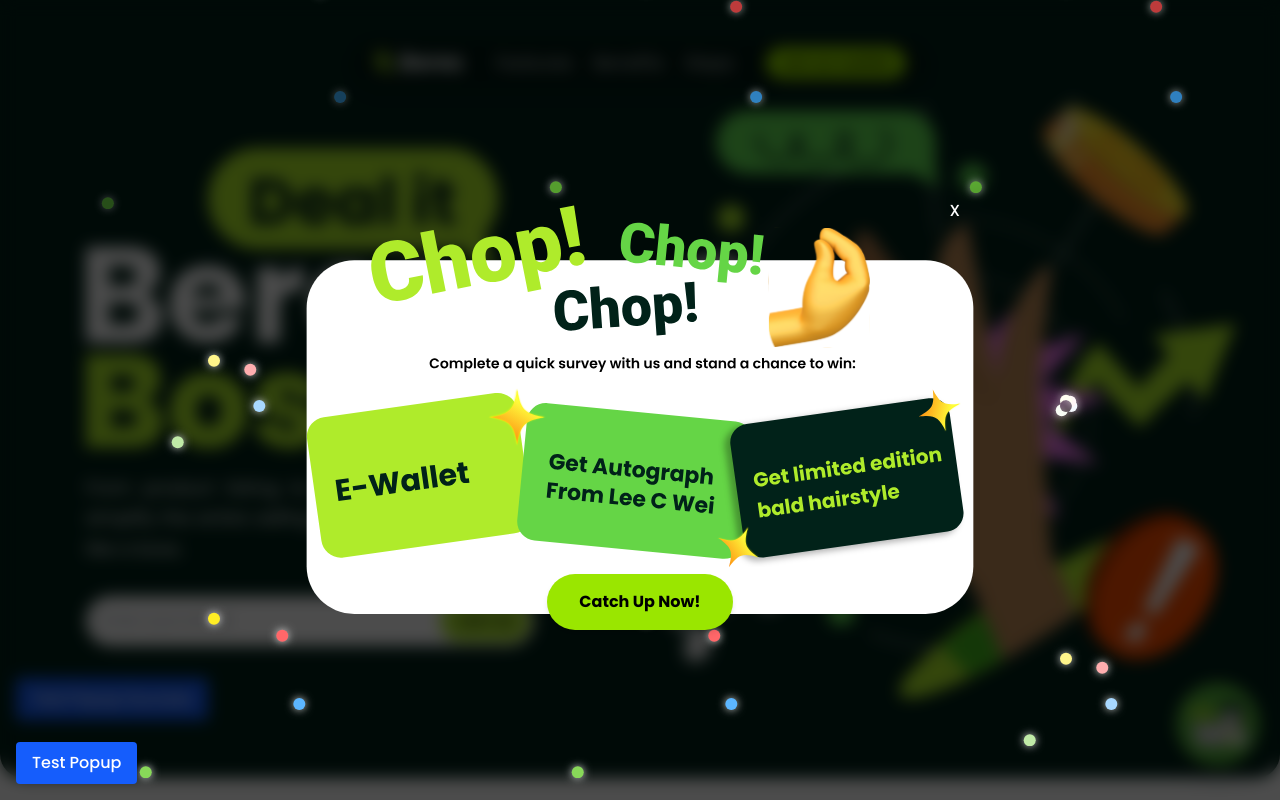
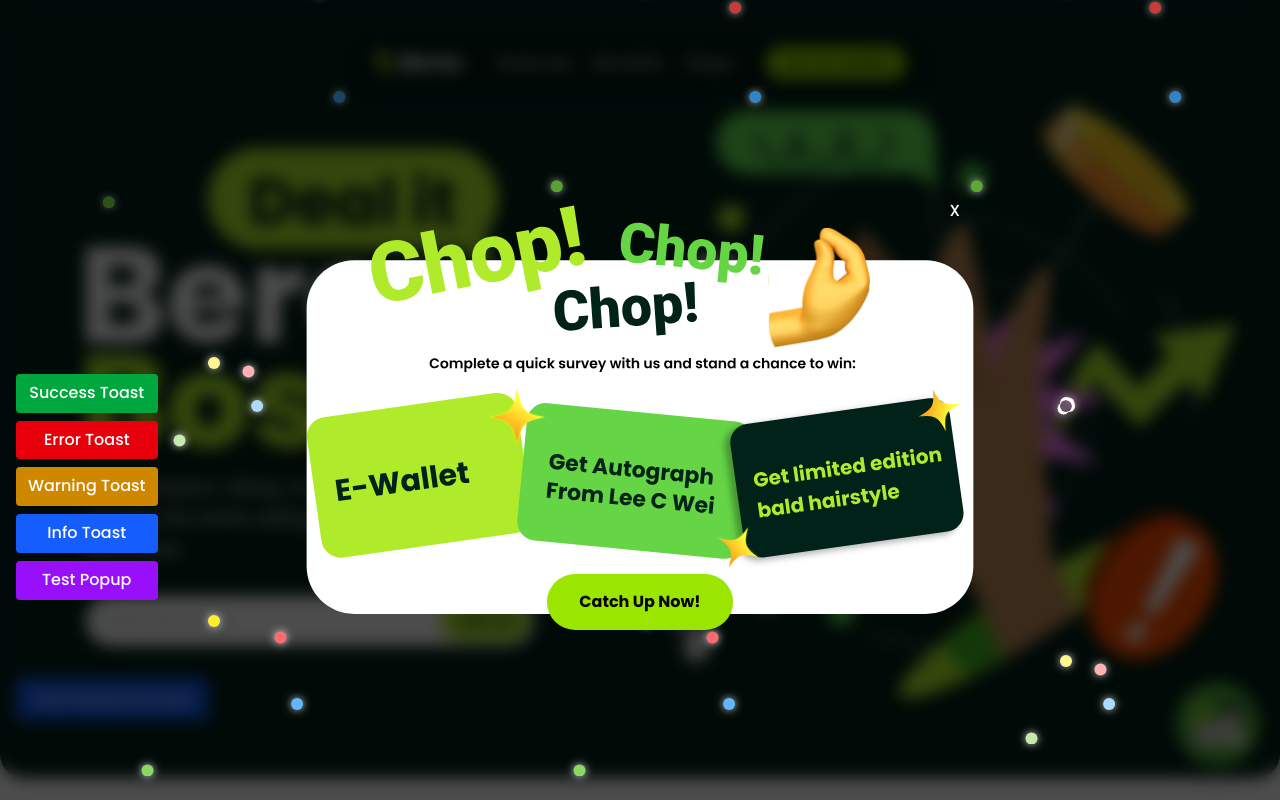
Before and after one commit to nazrinamir/BeresLandingPage, a React (Vite) app in the folder frontend/: page / in a window 1280 px wide. Shown: the top 800 px of the page. Built offline with nearby package versions, Linux system fonts and the light colour scheme.

Commit message:
fix:Toast

```diff
--- a/frontend/src/App.tsx
+++ b/frontend/src/App.tsx
@@ -9,52 +9,14 @@
 import BenefitSection from './BenefitSection';
 import FeaturesCarousel from './FeaturesCarousel';
 import Step from './Step';
-import Feedback from './Feedback';
 import FooterSection from './footerSection';
+import { ToastProvider, useToast } from './components/toast/ToastContext';
+import ToastContainer from './components/toast/ToastContainer';
 
-const features = [
-  {
-    icon: (
-      <div className="w-16 h-16 bg-blue-500 bg-opacity-70 rounded-full flex items-center justify-center mx-auto mb-4">
-        <svg className="w-8 h-8 text-blue-200" fill="none" stroke="currentColor" viewBox="0 0 24 24">
-          <path strokeLinecap="round" strokeLinejoin="round" strokeWidth={2} d="M13 10V3L4 14h7v7l9-11h-7z" />
-        </svg>
-      </div>
-    ),
-    title: "Lightning Fast",
-    desc: "Experience blazing-fast performance with our optimized solutions that deliver results in real-time.",
-  },
-  {
-    icon: (
-      <div className="w-16 h-16 bg-green-500 bg-opacity-70 rounded-full flex items-center justify-center mx-auto mb-4">
-        <svg className="w-8 h-8 text-green-200" fill="none" stroke="currentColor" viewBox="0 0 24 24">
-          <path strokeLinecap="round" strokeLinejoin="round" strokeWidth={2} d="M9 12l2 2 4-4m6 2a9 9 0 11-18 0 9 9 0 0118 0z" />
-        </svg>
-      </div>
-    ),
-    title: "Secure & Reliable",
-    desc: "Your data is protected with enterprise-grade security measures and 99.9% uptime guarantee.",
-  },
-  {
-    icon: (
-      <div className="w-16 h-16 bg-purple-500 bg-opacity-70 rounded-full flex items-center justify-center mx-auto mb-4">
-        <svg className="w-8 h-8 text-purple-200" fill="none" stroke="currentColor" viewBox="0 0 24 24">
-          <path strokeLinecap="round" strokeLinejoin="round" strokeWidth={2} d="M4.318 6.318a4.5 4.5 0 000 6.364L12 20.364l7.682-7.682a4.5 4.5 0 00-6.364-6.364L12 7.636l-1.318-1.318a4.5 4.5 0 00-6.364 0z" />
-        </svg>
-      </div>
-    ),
-    title: "User-Friendly",
-    desc: "Intuitive interface designed with your users in mind, making complex tasks simple and enjoyable.",
-  },
-];
 
-function App() {
-  const [isMenuOpen, setIsMenuOpen] = useState(false)
+function AppContent() {
   const [showPopup, setShowPopup] = useState(false);
-
-  const toggleMenu = () => {
-    setIsMenuOpen(!isMenuOpen)
-  }
+  const { addToast } = useToast();
 
   useEffect(() => {
     let timer: ReturnType<typeof setTimeout>;
@@ -87,28 +49,39 @@
     };
   }, []);
 
-  // Carousel state
-  const [current, setCurrent] = useState(0);
 
-  useEffect(() => {
-    const interval = setInterval(() => {
-      setCurrent((prev) => (prev + 1) % features.length);
-    }, 2500); // Change every 2.5 seconds
-    return () => clearInterval(interval);
-  }, []);
+  // Toast test functions
+  const showSuccessToast = () => {
+    addToast({
+      type: 'success',
+      message: 'Success! Your action was completed successfully.',
+      duration: 5000
+    });
+  };
 
-  // 2. Carousel animation state and effect
-  const [angle, setAngle] = useState(0);
-  const radius = 250; // More space between cards
+  const showErrorToast = () => {
+    addToast({
+      type: 'error',
+      message: 'Error! Something went wrong. Please try again.',
+      duration: 5000
+    });
+  };
 
+  const showWarningToast = () => {
+    addToast({
+      type: 'warning',
+      message: 'Warning! Please check your input and try again.',
+      duration: 5000
+    });
+  };
 
-
-  useEffect(() => {
-    const interval = setInterval(() => {
-      setAngle((prev) => prev + 120); // 360/3 = 120deg per step
-    }, 2500);
-    return () => clearInterval(interval);
-  }, []);
+  const showInfoToast = () => {
+    addToast({
+      type: 'info',
+      message: 'Info: Here\'s some helpful information for you.',
+      duration: 5000
+    });
+  };
 
   return (
     <div className="relative min-h-screen text-white w-full">
@@ -142,15 +115,52 @@
       <FloatingContactButton />
       {showPopup && <IncentivePopup onClose={() => setShowPopup(false)} />}
 
-      {/* Temporary test button, bottom left */}
-      <button
-        className="fixed bottom-4 left-4 z-50 bg-blue-600 text-white px-4 py-2 rounded"
-        onClick={() => setShowPopup(true)}
-      >
-        Test Popup
-      </button>
+      {/* Toast Container */}
+      <ToastContainer />
+
+      {/* Toast Test Buttons */}
+      <div className="fixed bottom-50 left-4 z-50 flex flex-col gap-2">
+        <button
+          className="bg-green-600 text-white px-3 py-2 rounded text-sm"
+          onClick={showSuccessToast}
+        >
+          Success Toast
+        </button>
+        <button
+          className="bg-red-600 text-white px-3 py-2 rounded text-sm"
+          onClick={showErrorToast}
+        >
+          Error Toast
+        </button>
+        <button
+          className="bg-yellow-600 text-white px-3 py-2 rounded text-sm"
+          onClick={showWarningToast}
+        >
+          Warning Toast
+        </button>
+        <button
+          className="bg-blue-600 text-white px-3 py-2 rounded text-sm"
+          onClick={showInfoToast}
+        >
+          Info Toast
+        </button>
+        <button
+          className="bg-purple-600 text-white px-3 py-2 rounded text-sm"
+          onClick={() => setShowPopup(true)}
+        >
+          Test Popup
+        </button>
+      </div>
     </div>
   )
 }
 
+function App() {
+  return (
+    <ToastProvider>
+      <AppContent />
+    </ToastProvider>
+  );
+}
+
 export default App
--- a/frontend/src/components/button/FloatingContactButton.tsx
+++ b/frontend/src/components/button/FloatingContactButton.tsx
@@ -3,7 +3,6 @@
 
 export default function FloatingContactButton() {
   const [open, setOpen] = useState(false);
-  const [showOneToOnePopup, setShowOneToOnePopup] = useState(false);
 
   return (
     <>
@@ -11,15 +10,11 @@
       <button
         onClick={() => setOpen(true)}
         className="fixed bottom-7 right-5 z-50 bg-[#54b13b] text-white p-3 rounded-full shadow-xl hover:bg-[#4bb12e] hover:scale-105 active:scale-95 transition-all duration-200 focus:outline-none focus:ring-4 focus:ring-[#b6f5a7] animate-float"
-
         aria-label="Open contact form"
       >
         <div className="flex items-center justify-center">
-
           <img src="/1to1.svg" alt="1to1" className="w-15 h-15" />
         </div>
-
-
       </button >
 
       {/* Modal Overlay */}
--- /dev/null
+++ b/frontend/src/components/toast/Toast.tsx
@@ -0,0 +1,113 @@
+import React, { useEffect, useState } from 'react';
+import { useToast } from './ToastContext';
+import type { ToastType } from '.';
+
+interface ToastProps {
+    toast: ToastType;
+}
+
+const Toast: React.FC<ToastProps> = ({ toast }) => {
+    const { removeToast } = useToast();
+    const [isVisible, setIsVisible] = useState(false);
+    const [isLeaving, setIsLeaving] = useState(false);
+
+    useEffect(() => {
+        // Trigger entrance animation
+        const timer = setTimeout(() => setIsVisible(true), 10);
+        return () => clearTimeout(timer);
+    }, []);
+
+    const handleClose = () => {
+        setIsLeaving(true);
+        setTimeout(() => {
+            removeToast(toast.id);
+        }, 300); // Match animation duration
+    };
+
+    const getToastStyles = () => {
+        // Glass-morphism base styles with blur background
+        const baseStyles = "backdrop-blur-lg bg-opacity-20 border border-opacity-30 shadow-2xl rounded-2xl p-5 mb-3 max-w-sm min-w-[320px]";
+
+        switch (toast.type) {
+            case 'success':
+                return `${baseStyles} bg-[#AEEA30]/80 border-green-600 text-white shadow-green-500/25`;
+            case 'error':
+                return `${baseStyles} bg-red-500/80 border-red-600 text-white shadow-red-500/25`;
+            case 'warning':
+                return `${baseStyles} bg-yellow-500/80 border-yellow-600 text-white shadow-yellow-500/25`;
+            case 'info':
+                return `${baseStyles} bg-blue-500/80 border-blue-600 text-white shadow-blue-500/25`;
+            default:
+                return `${baseStyles} bg-gray-500/80 border-gray-600 text-white shadow-gray-500/25`;
+        }
+    };
+
+    const getIcon = () => {
+        switch (toast.type) {
+            case 'success':
+                return (
+                    <div className="w-8 h-8 bg-white bg-opacity-20 rounded-full flex items-center justify-center flex-shrink-0 mr-3">
+                        <svg className="w-5 h-5 text-white" fill="currentColor" viewBox="0 0 20 20">
+                            <path fillRule="evenodd" d="M10 18a8 8 0 100-16 8 8 0 000 16zm3.707-9.293a1 1 0 00-1.414-1.414L9 10.586 7.707 9.293a1 1 0 00-1.414 1.414l2 2a1 1 0 001.414 0l4-4z" clipRule="evenodd" />
+                        </svg>
+                    </div>
+                );
+            case 'error':
+                return (
+                    <div className="w-8 h-8 bg-white bg-opacity-20 rounded-full flex items-center justify-center flex-shrink-0 mr-3">
+                        <svg className="w-5 h-5 text-white" fill="currentColor" viewBox="0 0 20 20">
+                            <path fillRule="evenodd" d="M10 18a8 8 0 100-16 8 8 0 000 16zM8.707 7.293a1 1 0 00-1.414 1.414L8.586 10l-1.293 1.293a1 1 0 101.414 1.414L10 11.414l1.293 1.293a1 1 0 001.414-1.414L11.414 10l1.293-1.293a1 1 0 00-1.414-1.414L10 8.586 8.707 7.293z" clipRule="evenodd" />
+                        </svg>
+                    </div>
+                );
+            case 'warning':
+                return (
+                    <div className="w-8 h-8 bg-white bg-opacity-20 rounded-full flex items-center justify-center flex-shrink-0 mr-3">
+                        <svg className="w-5 h-5 text-white" fill="currentColor" viewBox="0 0 20 20">
+                            <path fillRule="evenodd" d="M8.257 3.099c.765-1.36 2.722-1.36 3.486 0l5.58 9.92c.75 1.334-.213 2.98-1.742 2.98H4.42c-1.53 0-2.493-1.646-1.743-2.98l5.58-9.92zM11 13a1 1 0 11-2 0 1 1 0 012 0zm-1-8a1 1 0 00-1 1v3a1 1 0 002 0V6a1 1 0 00-1-1z" clipRule="evenodd" />
+                        </svg>
+                    </div>
+                );
+            case 'info':
+                return (
+                    <div className="w-8 h-8 bg-white bg-opacity-20 rounded-full flex items-center justify-center flex-shrink-0 mr-3">
+                        <svg className="w-5 h-5 text-white" fill="currentColor" viewBox="0 0 20 20">
+                            <path fillRule="evenodd" d="M18 10a8 8 0 11-16 0 8 8 0 0116 0zm-7-4a1 1 0 11-2 0 1 1 0 012 0zM9 9a1 1 0 000 2v3a1 1 0 001 1h1a1 1 0 100-2v-3a1 1 0 00-1-1H9z" clipRule="evenodd" />
+                        </svg>
+                    </div>
+                );
+            default:
+                return null;
+        }
+    };
+
+    return (
+        <div
+            className={`
+                transform transition-all duration-300 ease-out
+                ${isVisible && !isLeaving
+                    ? 'translate-x-0 opacity-100 scale-100'
+                    : 'translate-x-full opacity-0 scale-95'
+                }
+                ${getToastStyles()}
+            `}
+        >
+            <div className="flex items-center">
+                {/* {getIcon()} */}
+                <div className="flex-1">
+                    <p className="text-sm font-medium !text-white drop-shadow-sm">
+                        {toast.message}
+                    </p>
+                </div>
+                <button
+                    onClick={handleClose}
+                    className="ml-4 flex-shrink-0 w-6 h-6 bg-white bg-opacity-20 !text-black hover:bg-opacity-30 rounded-full flex items-center justify-center transition-all duration-200 hover:scale-110"
+                >
+                    X
+                </button>
+            </div>
+        </div>
+    );
+};
+
+export default Toast;
--- /dev/null
+++ b/frontend/src/components/toast/ToastContainer.tsx
@@ -0,0 +1,19 @@
+import React from 'react';
+import { useToast } from './ToastContext';
+import Toast from './Toast';
+
+const ToastContainer: React.FC = () => {
+    const { toasts } = useToast();
+
+    if (toasts.length === 0) return null;
+
+    return (
+        <div className="fixed top-4 right-4 z-50 rounded-lg">
+            {toasts.map((toast) => (
+                <Toast key={toast.id} toast={toast} />
+            ))}
+        </div>
+    );
+};
+
+export default ToastContainer;
--- /dev/null
+++ b/frontend/src/components/toast/ToastContext.tsx
@@ -0,0 +1,59 @@
+import React, { createContext, useContext, useState, useCallback } from 'react';
+import type { ReactNode } from 'react';
+
+export interface Toast {
+    id: string;
+    type: 'success' | 'error' | 'warning' | 'info';
+    message: string;
+    duration?: number;
+}
+
+interface ToastContextType {
+    toasts: Toast[];
+    addToast: (toast: Omit<Toast, 'id'>) => void;
+    removeToast: (id: string) => void;
+}
+
+const ToastContext = createContext<ToastContextType | undefined>(undefined);
+
+export const useToast = () => {
+    const context = useContext(ToastContext);
+    if (!context) {
+        throw new Error('useToast must be used within a ToastProvider');
+    }
+    return context;
+};
+
+interface ToastProviderProps {
+    children: ReactNode;
+}
+
+export const ToastProvider: React.FC<ToastProviderProps> = ({ children }) => {
+    const [toasts, setToasts] = useState<Toast[]>([]);
+
+    const addToast = useCallback((toast: Omit<Toast, 'id'>) => {
+        const id = Math.random().toString(36).substr(2, 9);
+        const newToast: Toast = {
+            ...toast,
+            id,
+            duration: toast.duration || 5000, // Default 5 seconds
+        };
+
+        setToasts((prevToasts) => [...prevToasts, newToast]);
+
+        // Auto remove toast after duration
+        setTimeout(() => {
+            removeToast(id);
+        }, newToast.duration);
+    }, []);
+
+    const removeToast = useCallback((id: string) => {
+        setToasts((prevToasts) => prevToasts.filter((toast) => toast.id !== id));
+    }, []);
+
+    return (
+        <ToastContext.Provider value={{ toasts, addToast, removeToast }}>
+            {children}
+        </ToastContext.Provider>
+    );
+};
--- /dev/null
+++ b/frontend/src/components/toast/index.ts
@@ -0,0 +1,4 @@
+export { ToastProvider, useToast } from './ToastContext';
+export { default as Toast } from './Toast';
+export { default as ToastContainer } from './ToastContainer';
+export type { Toast as ToastType } from './ToastContext';
--- /dev/null
+++ b/frontend/src/components/toast/useToast.ts
@@ -0,0 +1,2 @@
+// Re-export the useToast hook for easier imports
+export { useToast } from './ToastContext';
--- a/frontend/src/footerSection.tsx
+++ b/frontend/src/footerSection.tsx
@@ -71,7 +71,7 @@
         </div>
 
         {/* Bottom row */}
-        <div className="flex flex-col md:flex-row md:items-center md:justify-between mt-16 pt-8 text-sm">
+        <div className="flex flex-col items-center w-full justify-center md:flex-row md:items-center md:justify-between mt-16 pt-8 text-sm">
           <p className="!text-[#AEEA30] font-semibold">Designed by Beres</p>
           <div className="flex flex-wrap gap-8 mt-6 md:mt-0 text-gray-400">
             <button onClick={() => setShowPrivacy(true)} className="!text-[#AEEA30]">Privacy policy</button>
```
